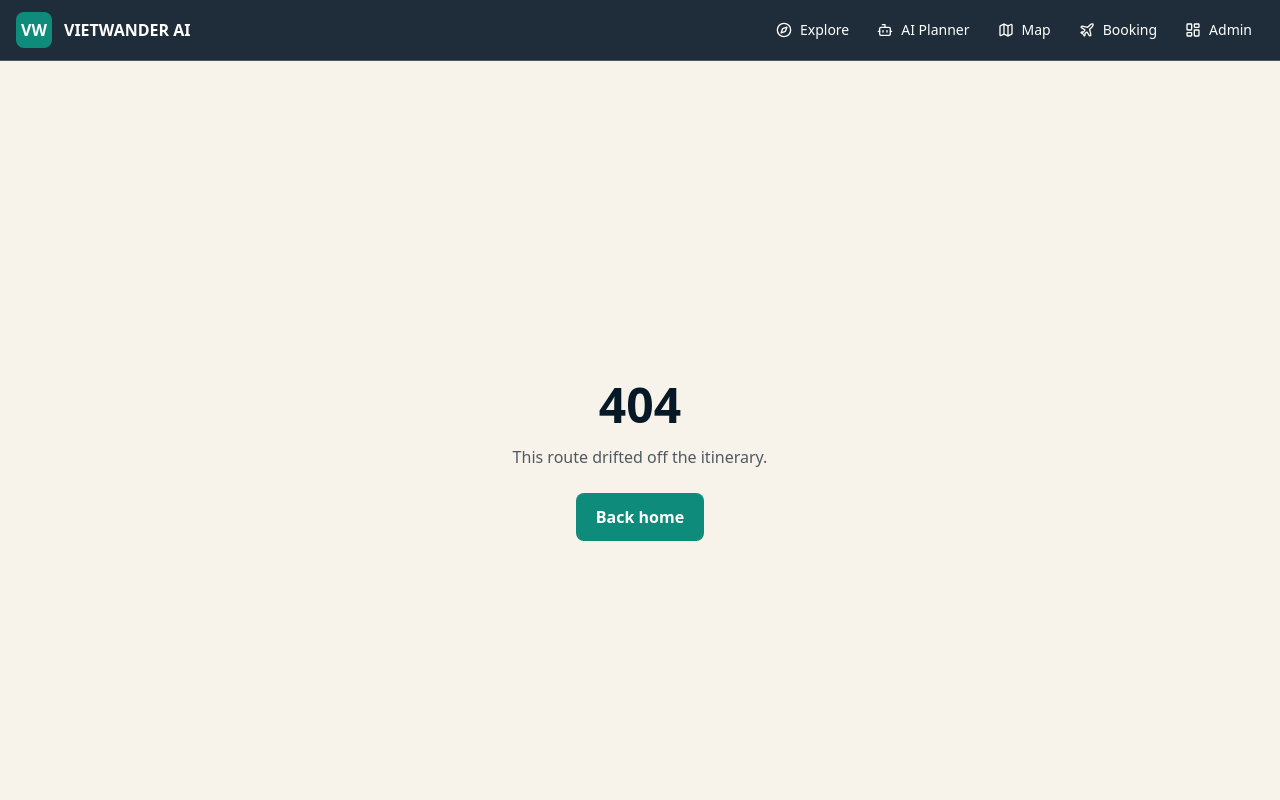
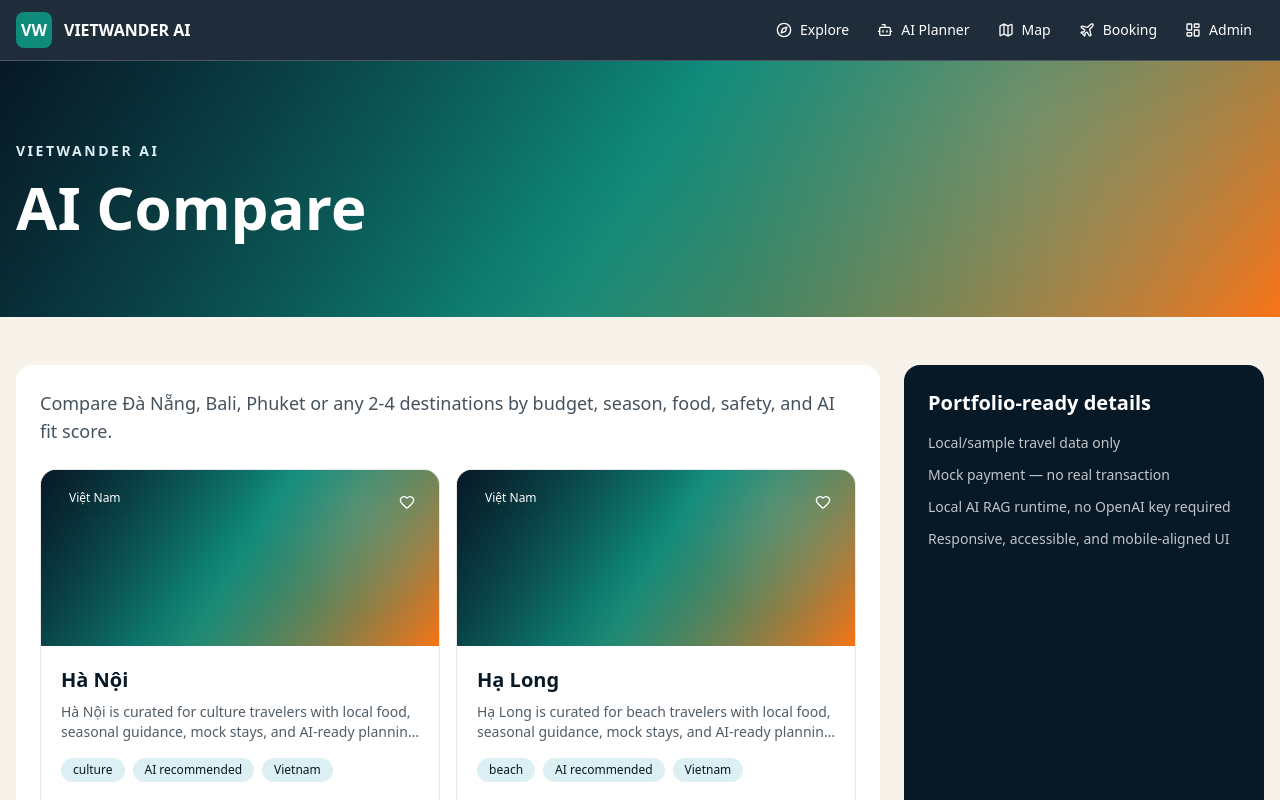
Before and after one commit to JasonTM17/ChillTravel_NextJS, a Next.js app in the folder apps/web/: page /compare in a window 1280 px wide. Before the commit this address had no page. Shown: the top 800 px of the page. Built offline with nearby package versions, Linux system fonts and the light colour scheme.

Commit message:
feat(web): implement AI planner and chatbot

```diff
--- /dev/null
+++ b/apps/web/app/ai-planner/page.tsx
@@ -0,0 +1,31 @@
+import { buildDemoItinerary, destinations } from "@vietwander/shared";
+import { ItineraryTimeline } from "@/components/itinerary-timeline";
+import { PageShell } from "@/components/page-shell";
+
+export default async function AiPlannerPage({ searchParams }: { searchParams: Promise<{ destination?: string }> }) {
+  const { destination = "da-nang" } = await searchParams;
+  const selected = destinations.find((item) => item.slug === destination) ?? destinations[5];
+  const plan = buildDemoItinerary(selected, 4);
+  return (
+    <PageShell eyebrow="AI Trip Planner" title="Build a grounded itinerary with budget, culture, food, and safety context">
+      <div className="grid gap-8 lg:grid-cols-[360px_1fr]">
+        <form className="rounded-2xl bg-white p-5 shadow-sm">
+          <label className="text-sm font-bold text-navy" htmlFor="destination">Destination</label>
+          <select id="destination" name="destination" defaultValue={selected.slug} className="mt-2 w-full rounded-lg border border-navy/15 px-3 py-3">
+            {destinations.map((item) => <option key={item.slug} value={item.slug}>{item.name}</option>)}
+          </select>
+          {["From city", "Dates or duration", "Travelers", "Budget", "Interests", "Pace"].map((label) => (
+            <label key={label} className="mt-4 block text-sm font-bold text-navy">
+              {label}
+              <input className="mt-2 w-full rounded-lg border border-navy/15 px-3 py-3" placeholder={label} />
+            </label>
+          ))}
+          <button className="mt-5 w-full rounded-lg bg-sunset px-4 py-3 font-bold text-white">Generate local AI plan</button>
+        </form>
+        <div>
+          <ItineraryTimeline plan={plan} />
+        </div>
+      </div>
+    </PageShell>
+  );
+}
--- /dev/null
+++ b/apps/web/app/chat/page.tsx
@@ -0,0 +1,33 @@
+import { localAiAnswer } from "@vietwander/shared";
+import { PageShell } from "@/components/page-shell";
+
+export default function ChatPage() {
+  const answer = localAiAnswer("Đà Nẵng đi 3 ngày ăn gì?");
+  return (
+    <PageShell eyebrow="Local AI Concierge" title="Chat with VietWander AI without an OpenAI runtime key">
+      <div className="grid gap-6 lg:grid-cols-[1fr_360px]">
+        <section className="rounded-2xl bg-white p-5 shadow-sm">
+          <div className="rounded-2xl bg-ivory p-4">
+            <p className="font-semibold text-navy">User</p>
+            <p>Đà Nẵng đi 3 ngày ăn gì?</p>
+          </div>
+          <div className="mt-4 rounded-2xl bg-navy p-5 text-white">
+            <p className="font-semibold text-mist">VietWander AI</p>
+            <p className="mt-2">{answer.answer}</p>
+            <p className="mt-4 text-sm text-white/70">Citation: {answer.citations[0]?.sourceId}</p>
+          </div>
+          <form className="mt-6 flex gap-3">
+            <input className="flex-1 rounded-lg border border-navy/15 px-4 py-3" placeholder="Ask about budget, food, culture, packing..." />
+            <button className="rounded-lg bg-teal px-5 py-3 font-bold text-white">Send</button>
+          </form>
+        </section>
+        <aside className="rounded-2xl bg-white p-5 shadow-sm">
+          <h2 className="text-xl font-bold text-navy">Quick actions</h2>
+          {["Save answer", "Convert to itinerary", "Add destination", "Estimate budget"].map((item) => (
+            <button key={item} className="mt-3 w-full rounded-lg bg-ivory px-4 py-3 text-left font-semibold text-navy">{item}</button>
+          ))}
+        </aside>
+      </div>
+    </PageShell>
+  );
+}
--- /dev/null
+++ b/apps/web/app/compare/page.tsx
@@ -0,0 +1,27 @@
+import { PageShell } from "@/components/page-shell";
+import { destinations } from "@vietwander/shared";
+import { DestinationCard } from "@/components/destination-card";
+
+export default function Page() {
+  return (
+    <PageShell eyebrow="VIETWANDER AI" title="AI Compare">
+      <div className="grid gap-6 lg:grid-cols-[1fr_360px]">
+        <section className="rounded-2xl bg-white p-6 shadow-sm">
+          <p className="text-lg text-navy/75">Compare Đà Nẵng, Bali, Phuket or any 2-4 destinations by budget, season, food, safety, and AI fit score.</p>
+          <div className="mt-6 grid gap-4 md:grid-cols-2">
+            {destinations.slice(0, 4).map((destination) => <DestinationCard key={destination.slug} destination={destination} />)}
+          </div>
+        </section>
+        <aside className="rounded-2xl bg-navy p-6 text-white">
+          <h2 className="text-xl font-bold">Portfolio-ready details</h2>
+          <ul className="mt-4 space-y-3 text-sm text-white/75">
+            <li>Local/sample travel data only</li>
+            <li>Mock payment — no real transaction</li>
+            <li>Local AI RAG runtime, no OpenAI key required</li>
+            <li>Responsive, accessible, and mobile-aligned UI</li>
+          </ul>
+        </aside>
+      </div>
+    </PageShell>
+  );
+}
--- /dev/null
+++ b/apps/web/app/map/page.tsx
@@ -0,0 +1,27 @@
+import { PageShell } from "@/components/page-shell";
+import { destinations } from "@vietwander/shared";
+import { DestinationCard } from "@/components/destination-card";
+
+export default function Page() {
+  return (
+    <PageShell eyebrow="VIETWANDER AI" title="Map Discovery">
+      <div className="grid gap-6 lg:grid-cols-[1fr_360px]">
+        <section className="rounded-2xl bg-white p-6 shadow-sm">
+          <p className="text-lg text-navy/75">Clustered mock markers, style filters, card previews, and route fallback when no map API is configured.</p>
+          <div className="mt-6 grid gap-4 md:grid-cols-2">
+            {destinations.slice(0, 4).map((destination) => <DestinationCard key={destination.slug} destination={destination} />)}
+          </div>
+        </section>
+        <aside className="rounded-2xl bg-navy p-6 text-white">
+          <h2 className="text-xl font-bold">Portfolio-ready details</h2>
+          <ul className="mt-4 space-y-3 text-sm text-white/75">
+            <li>Local/sample travel data only</li>
+            <li>Mock payment — no real transaction</li>
+            <li>Local AI RAG runtime, no OpenAI key required</li>
+            <li>Responsive, accessible, and mobile-aligned UI</li>
+          </ul>
+        </aside>
+      </div>
+    </PageShell>
+  );
+}
```
